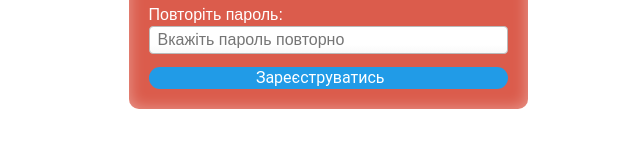
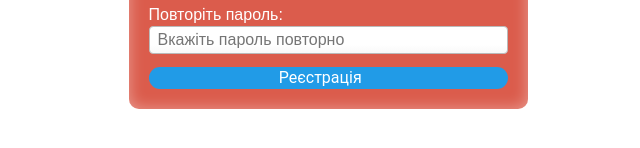
Before and after one commit to alekseykorotenko/homework_06, a plain HTML site: page pages/registration.html in a window 1280 px wide. Shown: the part 508-656 px from the top of the page, 363-1003 px from the left. Drawn offline with Linux system fonts and the light colour scheme.

```diff
--- a/pages/registration.html
+++ b/pages/registration.html
@@ -60,7 +60,7 @@
                     </div>
                     <div class="car__search car__search--spec">
                         <button type="submit">
-                            <span class="car__submit">Зареєструватись</span>
+                            <span class="car__submit">Реєстрація</span>
                         </button>
                     </div>
                 </form>
```
